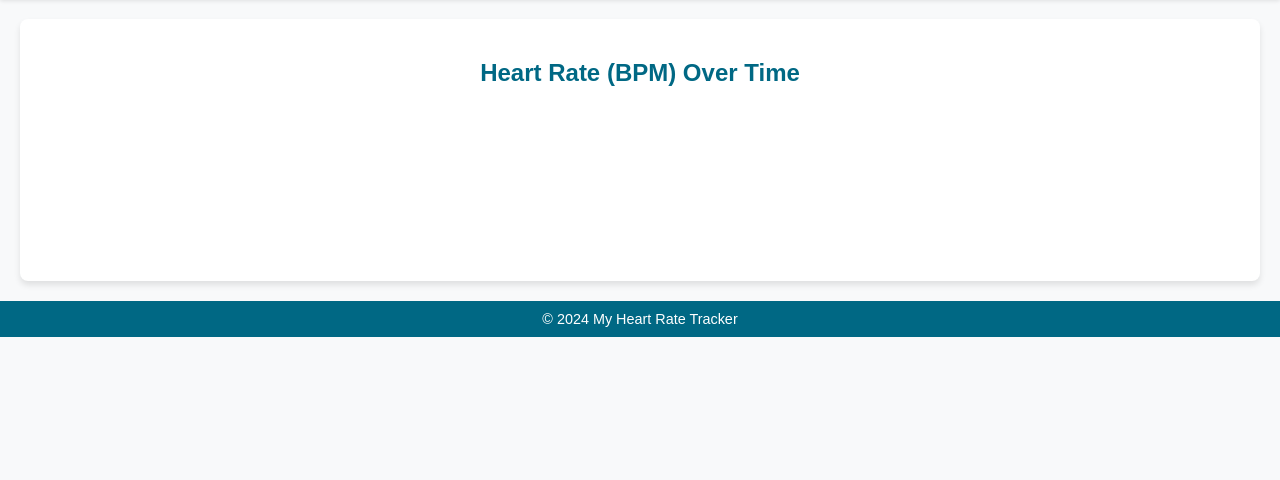
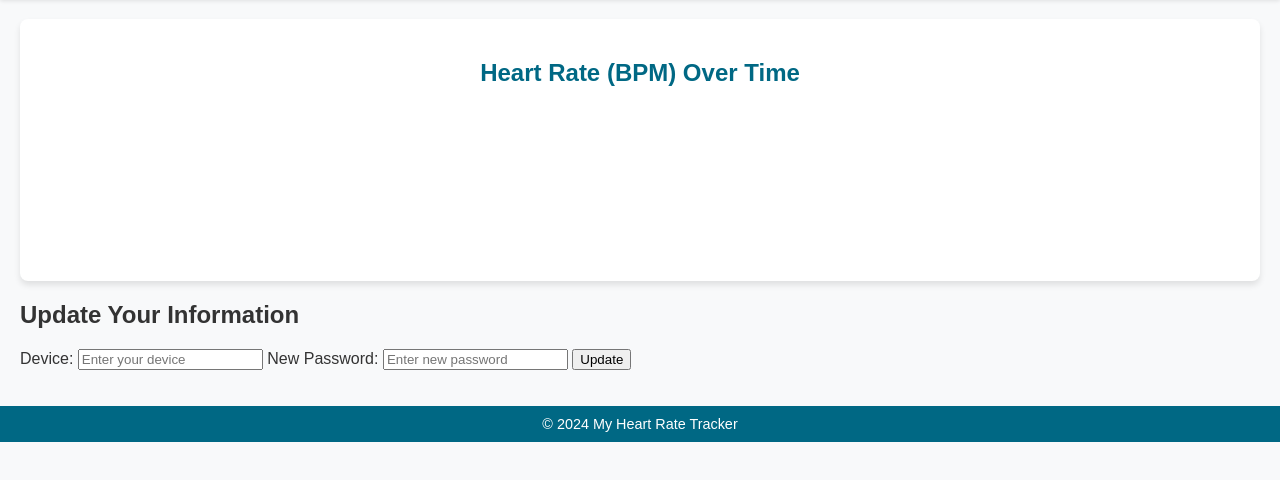
Before and after one commit to Alrkhayes/TheBonBon, a plain HTML site: page public/myaccount.html in a window 1280 px wide. Shown: the part 138-618 px from the top of the page. Drawn offline with nearby package versions, Linux system fonts and the light colour scheme; no server answers.

Commit message:
Update myaccount.html

```diff
--- a/public/myaccount.html
+++ b/public/myaccount.html
@@ -41,6 +41,22 @@
                 <canvas id="weeklySummaryChart"></canvas>
             </div>
         </section>
+
+	    <!-- User Information Update Section -->
+        <section class="user-info">
+            <h2>Update Your Information</h2>
+            <form id="updateForm">
+                <label for="device">Device:</label>
+                <input type="text" id="device" name="device" placeholder="Enter your device">
+
+                <label for="password">New Password:</label>
+                <input type="password" id="password" name="password" placeholder="Enter new password">
+
+                <button type="submit">Update</button>
+            </form>
+            <p id="updateMessage" style="color: green;"></p>
+        </section>
+    </main>
     </main>
 
     <!-- Footer -->
```
